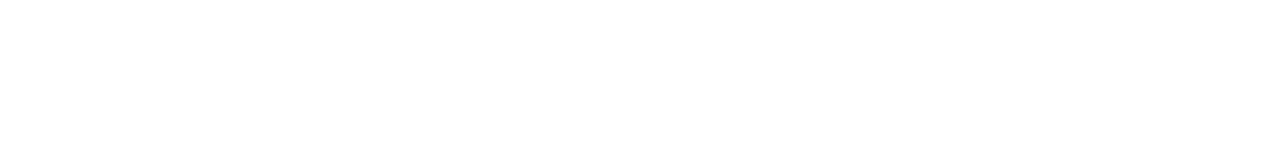
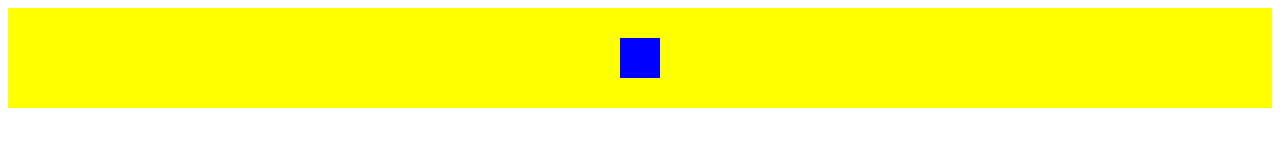
Before and after one commit to sahbabiilover92/Etch-a-sketch, a plain HTML site: page index.html in a window 1280 px wide. Drawn offline with Linux system fonts and the light colour scheme.

Commit message:
Created square div with js, also using css to keep track of divs with background color

```diff
--- a/script.js
+++ b/script.js
@@ -0,0 +1,4 @@
+const squareDiv = document.createElement("div");
+const container = document.getElementById("container");
+squareDiv.id = "squareDiv";
+container.appendChild(squareDiv);
--- a/styles.css
+++ b/styles.css
@@ -1,3 +1,14 @@
 #container {
+    background-color: yellow;
+    display: flex;
+    justify-content: center;
+    align-items: center;
+    width:100%;
+    height: 100px;;
+}
+
+#squareDiv {
+    background-color: blue;
+    padding:20px;
 
 }
```
